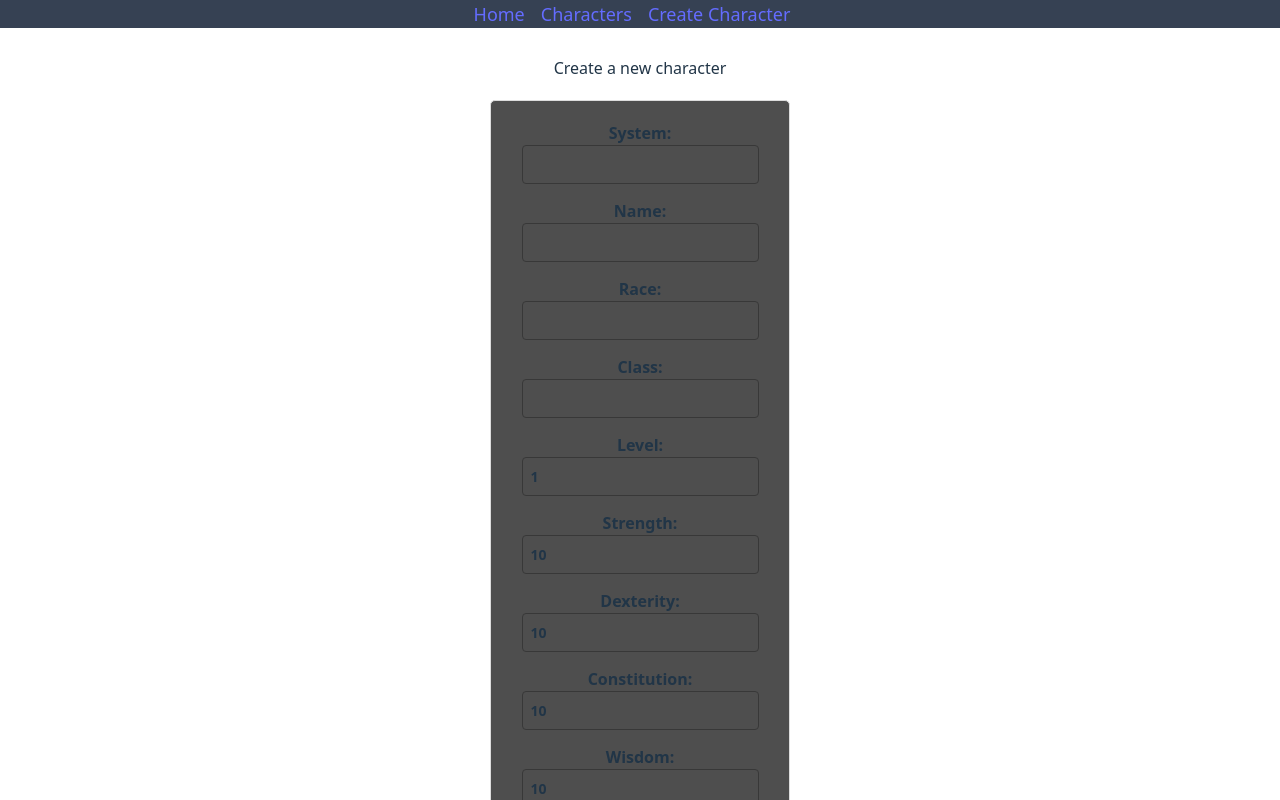
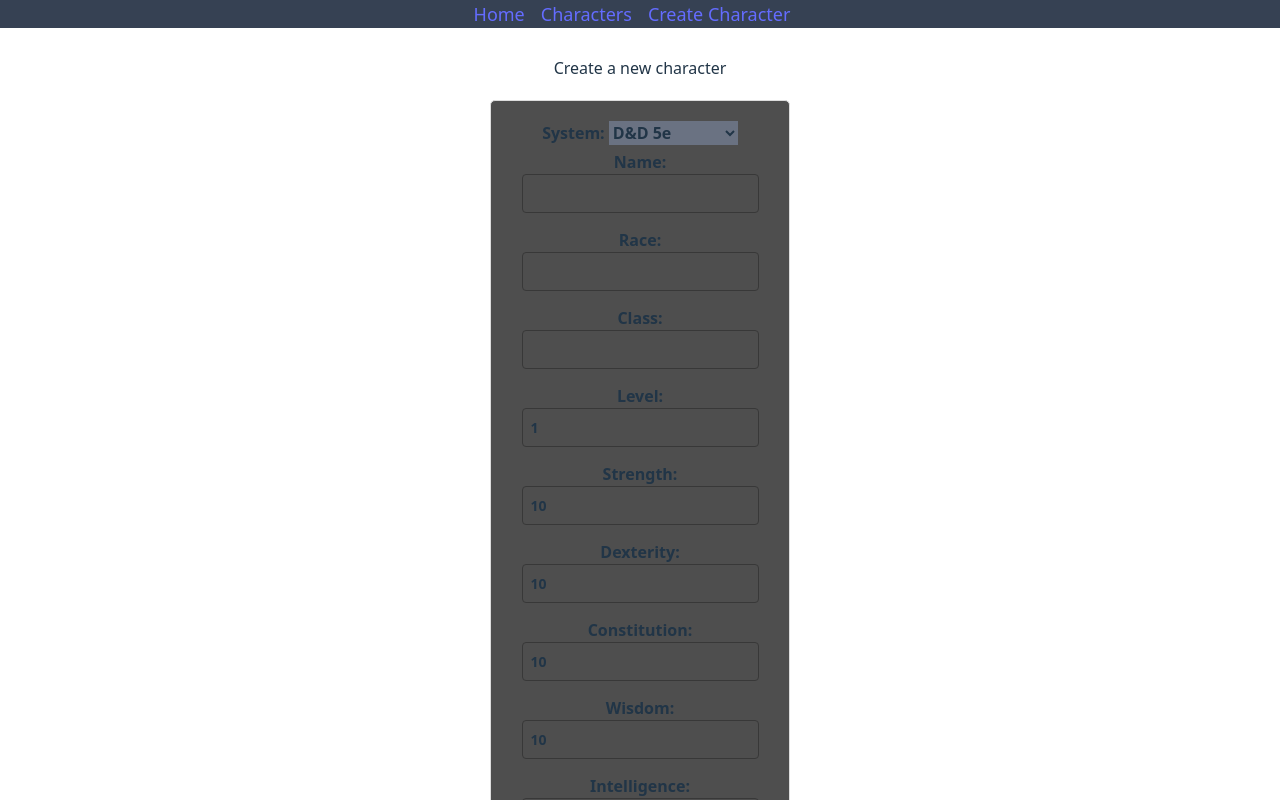
Before and after one commit to AdamBougher/vtt-project, a React (Vite) app in the folder frontend/: page /create in a window 1280 px wide. Shown: the top 800 px of the page. Built offline with nearby package versions, Linux system fonts and the light colour scheme.

Commit message:
clamped system to use systems enum

```diff
--- a/frontend/src/pages/createCharacter.tsx
+++ b/frontend/src/pages/createCharacter.tsx
@@ -1,9 +1,9 @@
 import { useState } from "react";
 import ky from "ky";
-import { CharacterInfo as Character } from "../Components/character";
+import { CharacterInfo as Character, Systems } from "../Components/character";
 
 function CreateCharacterForm() {
-  const [system, setSystem] = useState("");
+  const [system, setSystem] = useState<Systems>(Systems.DND5E);
   const [name, setName] = useState("");
   const [race, setRace] = useState("");
   const [classType, setClassType] = useState("");
@@ -23,6 +23,7 @@ function CreateCharacterForm() {
     e.preventDefault();
 
     const newCharacter = {
+      system,
       name,
       race,
       class_type: classType,
@@ -40,6 +41,7 @@ function CreateCharacterForm() {
       setCharacters([...characters, response]);
 
       // Clear the form
+      setSystem(Systems.DND5E);
       setName("");
       setRace("");
       setClassType("");
@@ -70,12 +72,18 @@ function CreateCharacterForm() {
       {error && <div>Error: {error}</div>}
       <form onSubmit={handleCreateCharacter}>
         <label>
-          System:
-          <input
-            type="text"
+          System: {' '}
+          <select
             value={system}
-            onChange={(e) => setSystem(e.target.value)}
-          />
+            onChange={(e) => setSystem(e.target.value as Systems)}
+            className="bg-gray-500"
+          >
+            {Object.values(Systems).map((sys) => (
+              <option key={sys} value={sys}>
+                {sys}
+              </option>
+            ))}
+          </select>
         </label>
         <label>
           Name:
@@ -111,7 +119,7 @@ function CreateCharacterForm() {
         </label>
         {Object.entries(characterStats).map(([stat, value]) => (
           <label key={stat}>
-            {stat.charAt(0).toUpperCase() + stat.slice(1)}:<br/>
+            {stat.charAt(0).toUpperCase() + stat.slice(1)}:<br />
             <input
               type="number"
               value={value}
```
